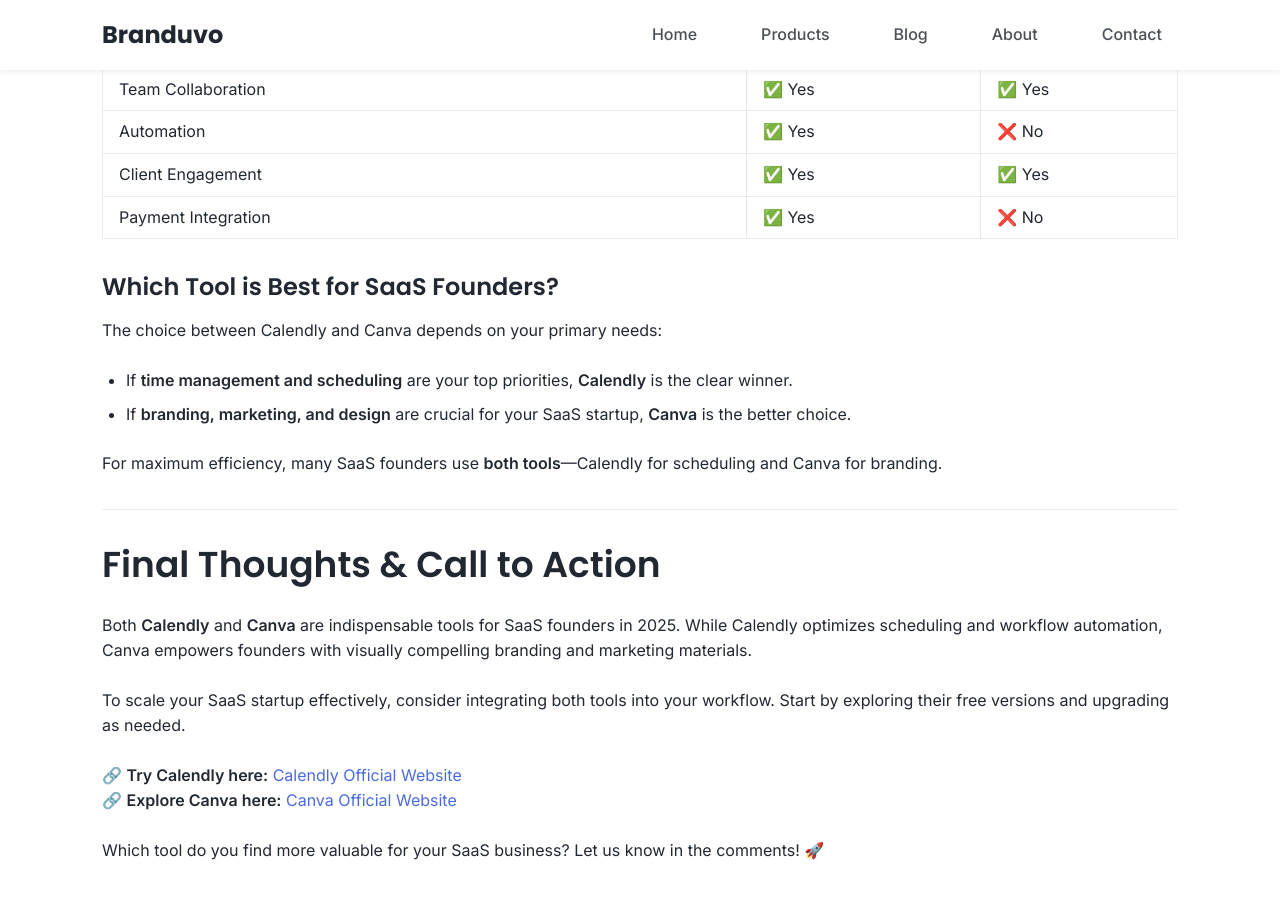
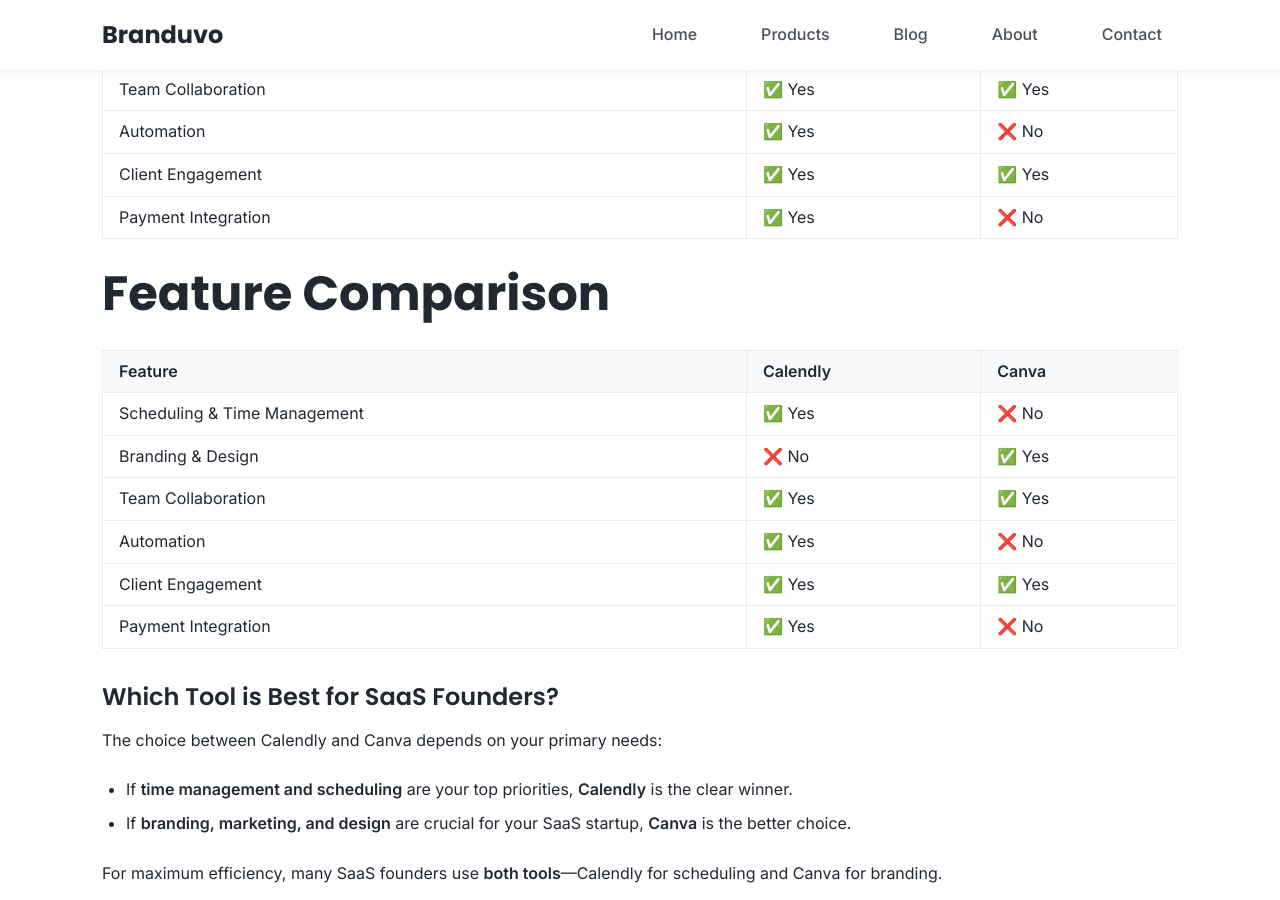
Before and after one commit to branduvo/branduvo.github.io, a Jekyll site: the page built from _posts/2025-02-17-calendly-vs-canva-best-tool-for-saas-founders-in-2025.md, in a window 1280 px wide and 900 px high, scrolled down 2557 px. Built offline with Jekyll 4.4.1, drawn with Linux system fonts in a browser that asks for light colours.

Commit message:
Update 2025-02-17-calendly-vs-canva-best-tool-for-saas-founders-in-2025.md

```diff
--- a/_posts/2025-02-17-calendly-vs-canva-best-tool-for-saas-founders-in-2025.md
+++ b/_posts/2025-02-17-calendly-vs-canva-best-tool-for-saas-founders-in-2025.md
@@ -88,6 +88,47 @@
 | Client Engagement            | ✅ Yes   | ✅ Yes |
 | Payment Integration          | ✅ Yes   | ❌ No  |
 
+
+# Feature Comparison
+
+<table>
+    <tr>
+        <th>Feature</th>
+        <th>Calendly</th>
+        <th>Canva</th>
+    </tr>
+    <tr>
+        <td>Scheduling & Time Management</td>
+        <td>✅ Yes</td>
+        <td>❌ No</td>
+    </tr>
+    <tr>
+        <td>Branding & Design</td>
+        <td>❌ No</td>
+        <td>✅ Yes</td>
+    </tr>
+    <tr>
+        <td>Team Collaboration</td>
+        <td>✅ Yes</td>
+        <td>✅ Yes</td>
+    </tr>
+    <tr>
+        <td>Automation</td>
+        <td>✅ Yes</td>
+        <td>❌ No</td>
+    </tr>
+    <tr>
+        <td>Client Engagement</td>
+        <td>✅ Yes</td>
+        <td>✅ Yes</td>
+    </tr>
+    <tr>
+        <td>Payment Integration</td>
+        <td>✅ Yes</td>
+        <td>❌ No</td>
+    </tr>
+</table>
+
 ### **Which Tool is Best for SaaS Founders?**
 The choice between Calendly and Canva depends on your primary needs:
 - If **time management and scheduling** are your top priorities, **Calendly** is the clear winner.
```
